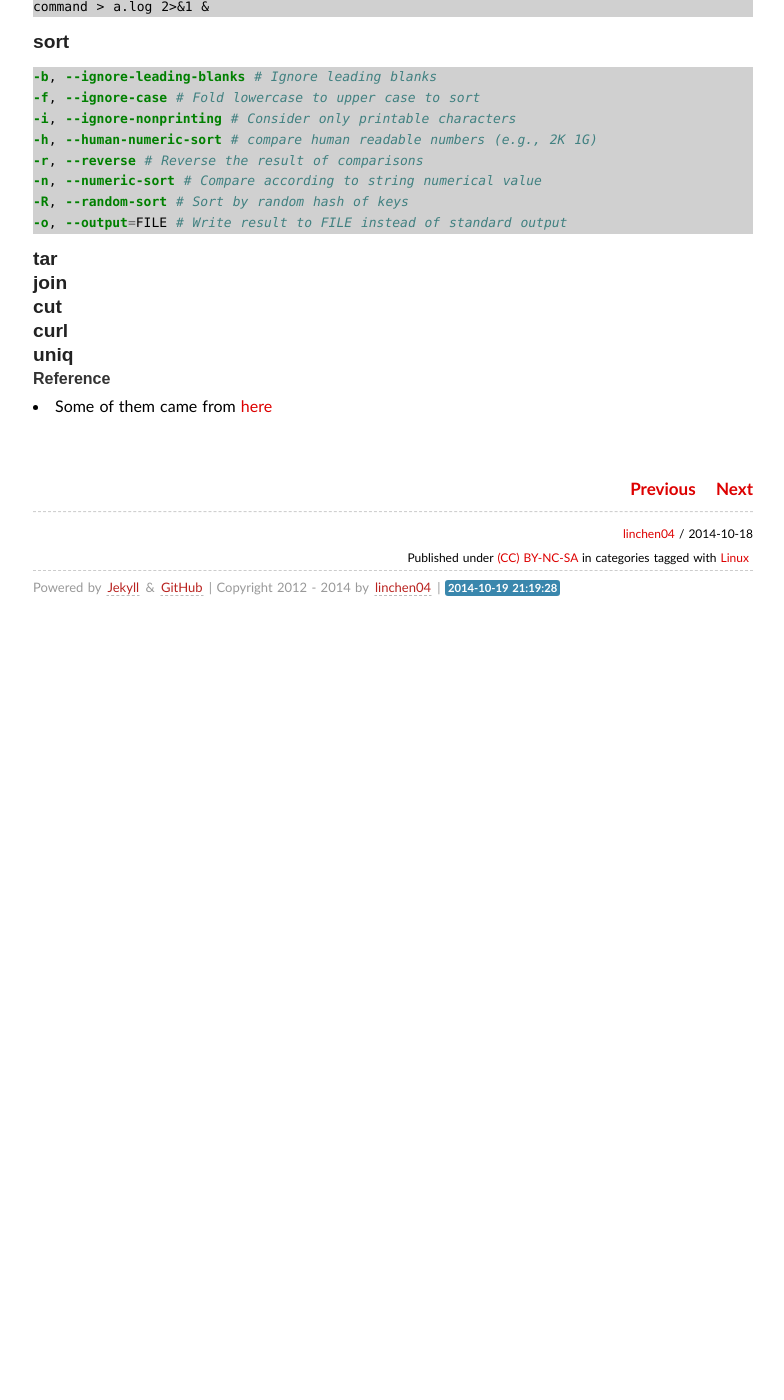
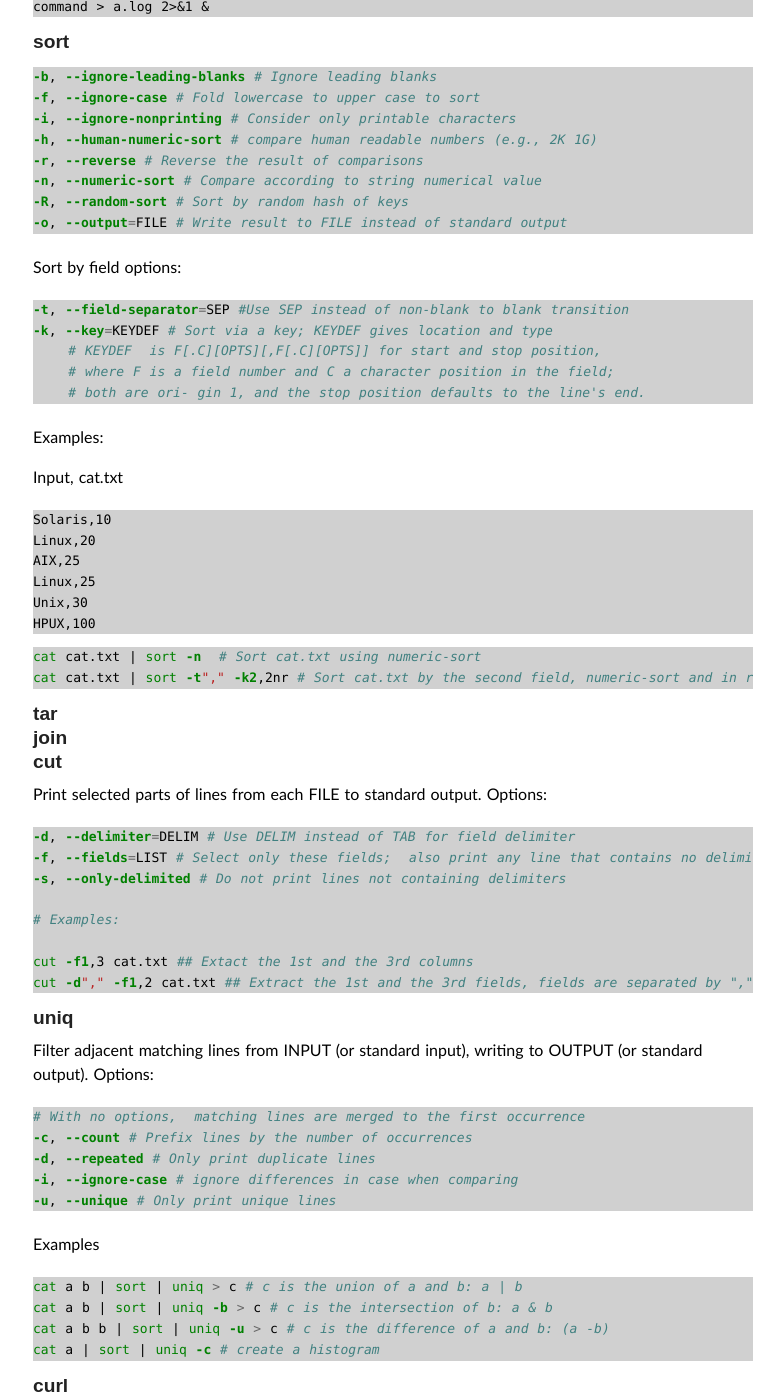
Before and after one commit to lchenn/linchen04.github.io, a Jekyll site: the page built from _posts/2014-10-18-frequently-used-linux-commands.md, in a window 1280 px wide and 1400 px high, scrolled down 995 px. Shown: the whole window, without its empty margins (247-1031 px from the left). Built offline with Jekyll 4.4.1, drawn with Linux system fonts in a browser that asks for light colours; some web fonts are replaced; Markdown is read by kramdown in place of the engine named in the settings; comment, search, counter and statistics services are not loaded; before the commit the page ends 1625 px from its top, so only the background shows below that.

Commit message:
cut command

````diff
--- a/_posts/2014-10-18-frequently-used-linux-commands.md
+++ b/_posts/2014-10-18-frequently-used-linux-commands.md
@@ -81,6 +81,34 @@ command > a.log 2>&1 &
 -o, --output=FILE # Write result to FILE instead of standard output
 ```
 
+Sort by field options:
+
+```bash
+-t, --field-separator=SEP #Use SEP instead of non-blank to blank transition
+-k, --key=KEYDEF # Sort via a key; KEYDEF gives location and type
+    # KEYDEF  is F[.C][OPTS][,F[.C][OPTS]] for start and stop position,
+    # where F is a field number and C a character position in the field;
+    # both are ori‐ gin 1, and the stop position defaults to the line's end.
+```
+
+Examples:
+
+Input, cat.txt
+```
+Solaris,10
+Linux,20
+AIX,25
+Linux,25
+Unix,30
+HPUX,100
+```
+
+```bash
+cat cat.txt | sort -n  # Sort cat.txt using numeric-sort
+cat cat.txt | sort -t"," -k2,2nr # Sort cat.txt by the second field, numeric-sort and in reversed order, fields are separated by ","
+```
+
+
 ### tar
 
 
@@ -88,13 +116,43 @@ command > a.log 2>&1 &
 ### join
 
 ### cut
+Print selected parts of lines from each FILE to standard output. Options:
+
+```bash
+-d, --delimiter=DELIM # Use DELIM instead of TAB for field delimiter
+-f, --fields=LIST # Select only these fields;  also print any line that contains no delimiter character, unless the -s option is specified
+-s, --only-delimited # Do not print lines not containing delimiters
+
+# Examples:
+
+cut -f1,3 cat.txt ## Extact the 1st and the 3rd columns
+cut -d"," -f1,2 cat.txt ## Extract the 1st and the 3rd fields, fields are separated by ","
+```
+
+### uniq
+Filter adjacent matching lines from INPUT (or standard input), writing to OUTPUT (or standard output). Options:
+
+```bash
+# With no options,  matching lines are merged to the first occurrence
+-c, --count # Prefix lines by the number of occurrences
+-d, --repeated # Only print duplicate lines
+-i, --ignore-case # ignore differences in case when comparing
+-u, --unique # Only print unique lines
+```
+
+Examples
+
+```bash
+cat a b | sort | uniq > c # c is the union of a and b: a | b
+cat a b | sort | uniq -b > c # c is the intersection of b: a & b
+cat a b b | sort | uniq -u > c # c is the difference of a and b: (a -b)
+cat a | sort | uniq -c # create a histogram
+```
+
+
 
 ### curl
 
 
-### uniq
-
-
-
 #### Reference
 - Some of them came from [here](http://www.commandlinefu.com/commands/browse/sort-by-votes)
````
